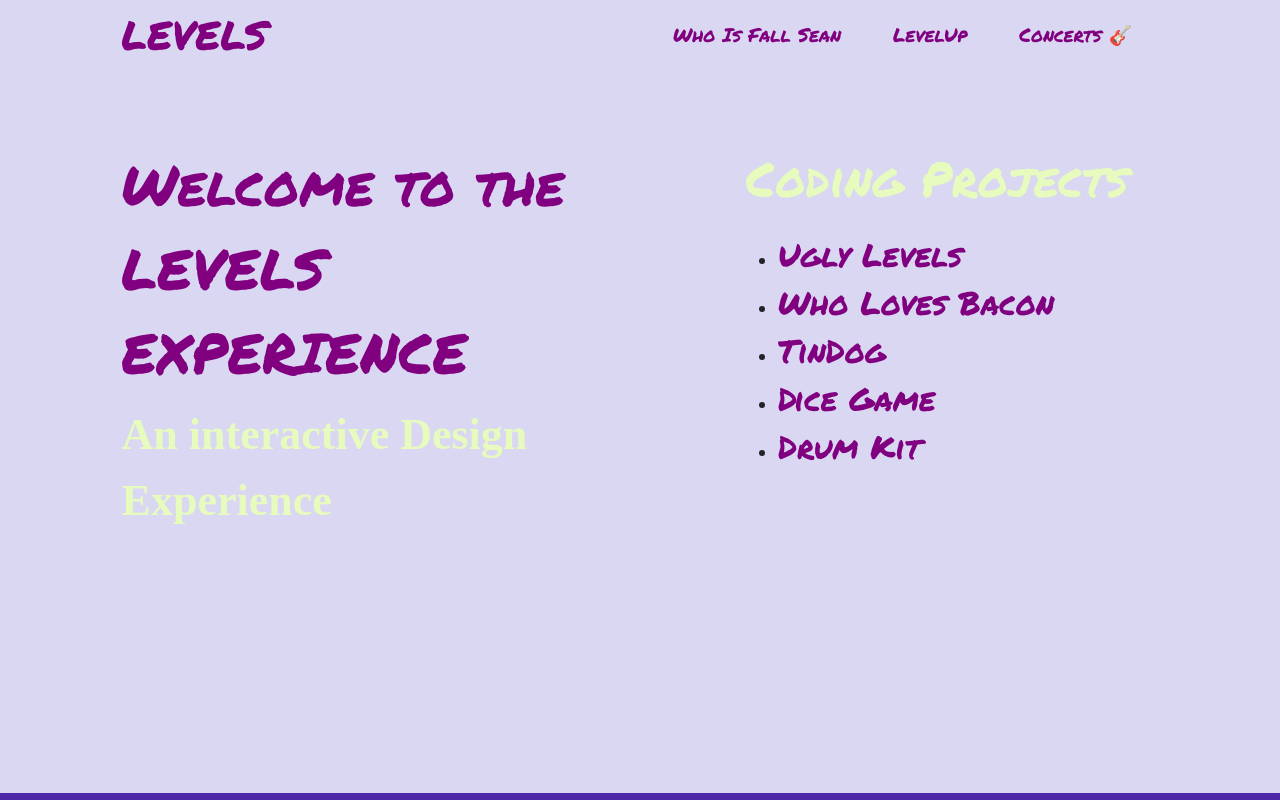
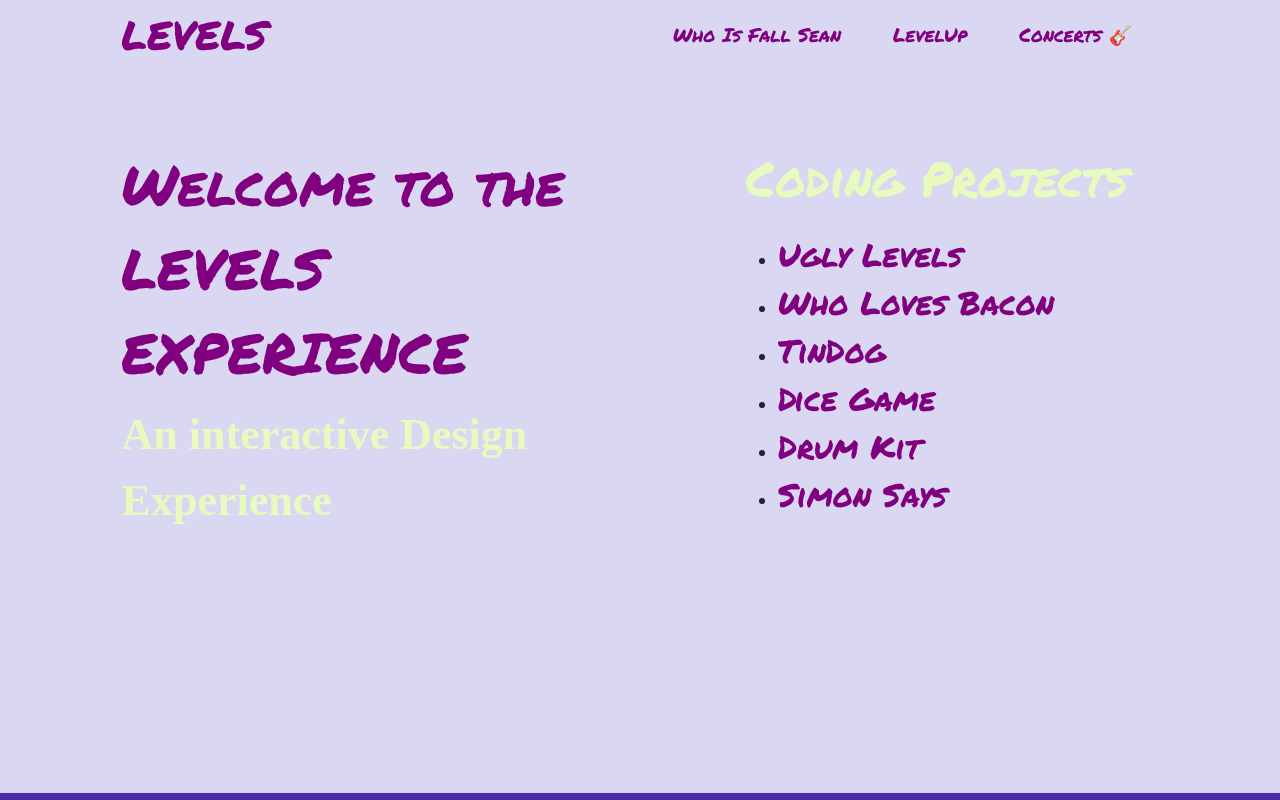
Before and after one commit to smarch323/The-Pursuit-of-Happiness, a plain HTML site: page index.html in a window 1280 px wide. Shown: the top 800 px of the page. Drawn offline with nearby package versions, Linux system fonts and the light colour scheme; a web font is replaced by a local one.

Commit message:
simon says index

```diff
--- a/index.html
+++ b/index.html
@@ -65,6 +65,8 @@
             <li><a class="project" href="coding-projects/tindog-hp.html">TinDog</li></a>
             <li><a class="project" href="coding-projects/dicee.html">Dice Game</li></a>
             <li><a class="project" href="coding-projects/drum-index.html">Drum Kit</li></a>
+            <li><a class="project" href="coding-projects/simon-index.html">Simon Says</li></a>
+
           </ul>
 
         </div>
```
